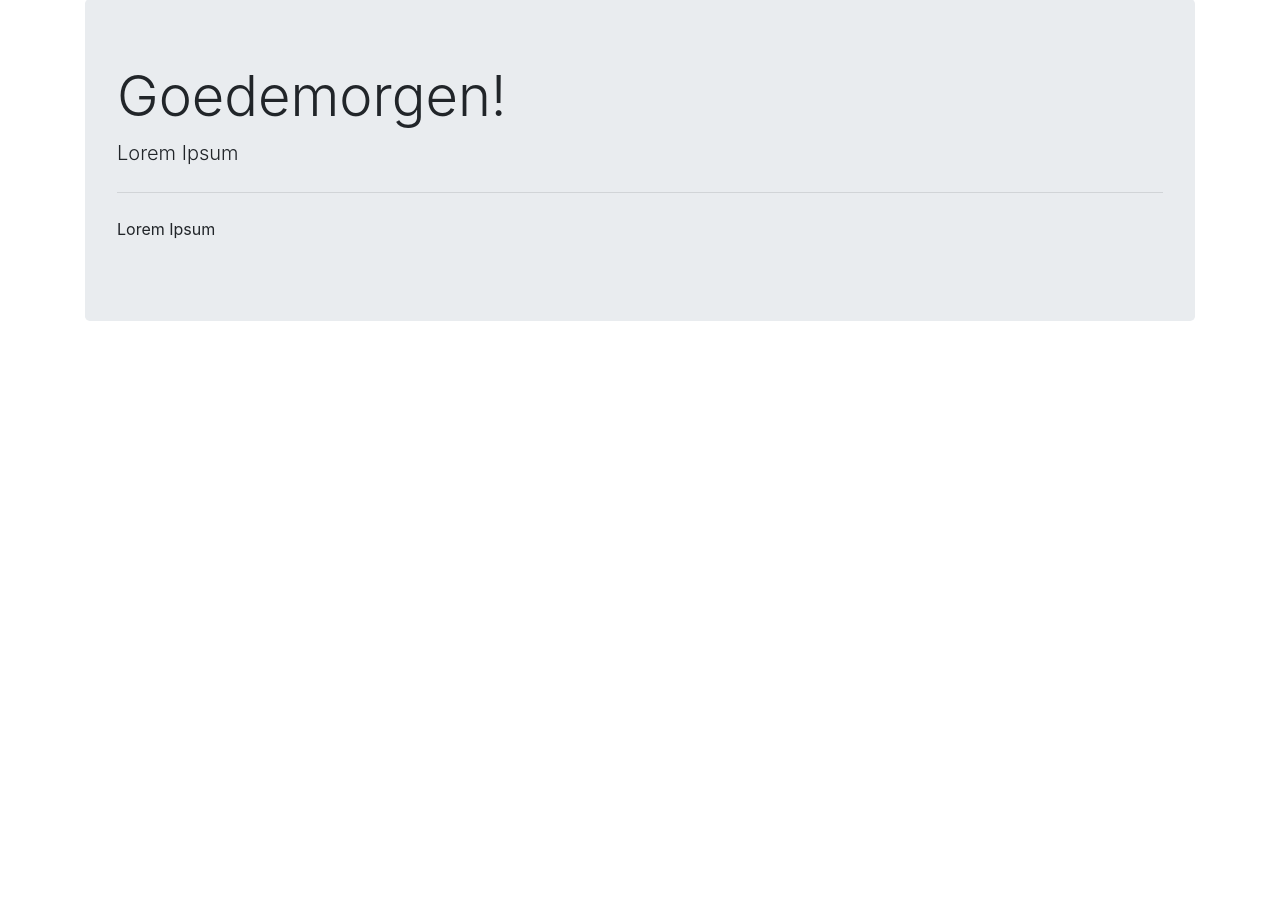
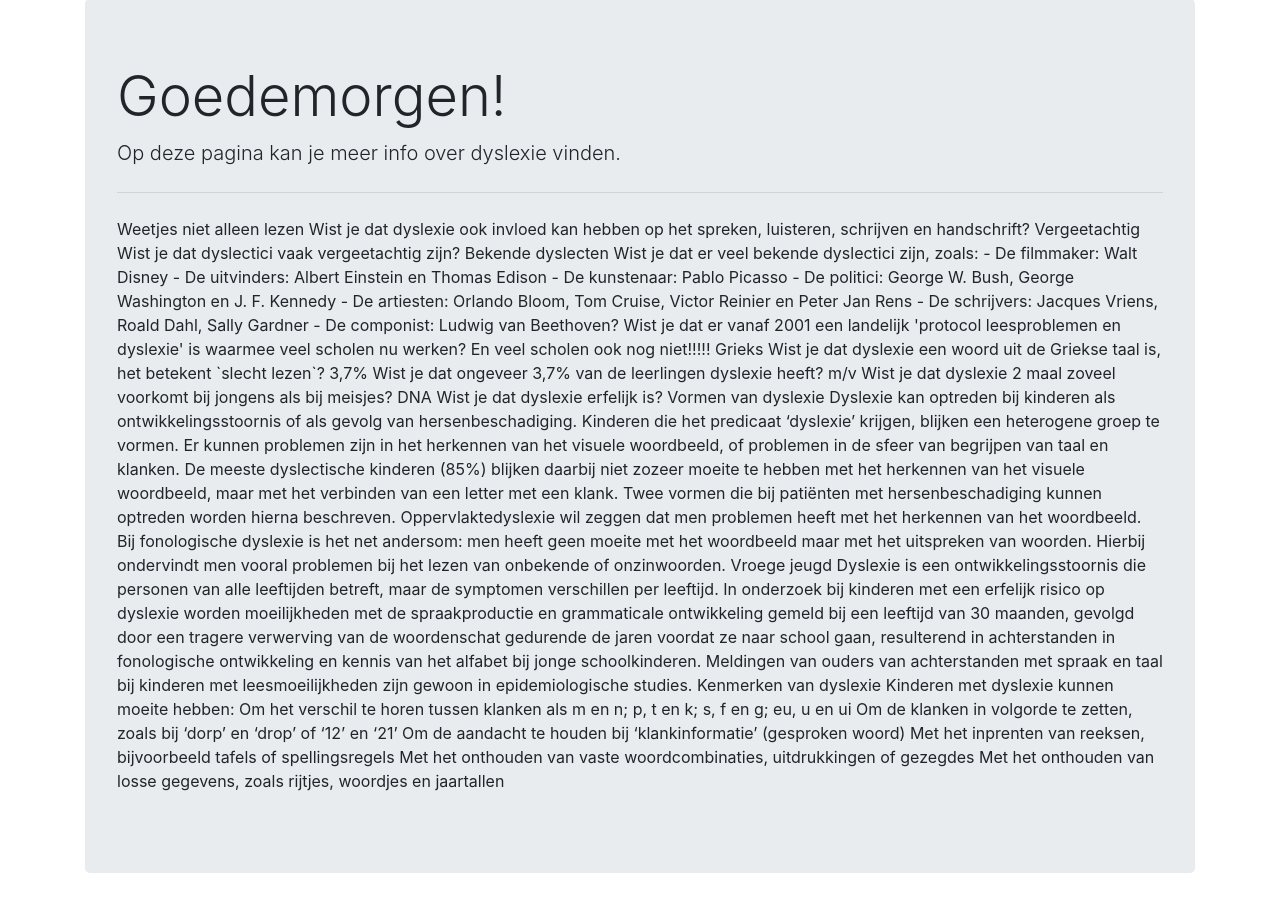
Before and after one commit to dyslexiehulp/project3, a PHP site: page /info.php in a window 1280 px wide. Shown: the part 327-1232 px from the top of the page. Before the commit the page ends 648 px from the top, so only its background shows below. Run offline with PHP 8.4, Linux system fonts and the light colour scheme; grey boxes are pictures that could not be loaded.

Commit message:
idk
info

```diff
--- a/info.php
+++ b/info.php
@@ -22,9 +22,50 @@
           <div class="col-12">
             <div class="jumbotron">
               <h1 class="display-4">Goedemorgen!</h1>
-              <p class="lead">Lorem Ipsum</p>
+              <p class="lead">Op deze pagina kan je meer info over dyslexie vinden.</p>
               <hr class="my-4">
-              <p>Lorem Ipsum</p>
+              <p>
+Weetjes
+niet alleen lezen
+Wist je dat dyslexie ook invloed kan hebben op het spreken, luisteren, schrijven en handschrift?
+Vergeetachtig
+Wist je dat dyslectici vaak vergeetachtig zijn?
+Bekende dyslecten
+Wist je dat er veel bekende dyslectici zijn, zoals:
+- De filmmaker: Walt Disney
+- De uitvinders: Albert Einstein en Thomas Edison
+- De kunstenaar: Pablo Picasso
+- De politici: George W. Bush, George Washington en J. F. Kennedy
+- De artiesten: Orlando Bloom, Tom Cruise, Victor Reinier en Peter Jan Rens
+- De schrijvers: Jacques Vriens, Roald Dahl, Sally Gardner
+- De componist: Ludwig van Beethoven?
+Wist je dat er vanaf 2001 een landelijk 'protocol leesproblemen en dyslexie' is waarmee veel scholen nu werken? En veel scholen ook nog niet!!!!!
+Grieks
+Wist je dat dyslexie een woord uit de Griekse taal is, het betekent `slecht lezen`?
+3,7%
+Wist je dat ongeveer 3,7% van de leerlingen dyslexie heeft?
+m/v
+Wist je dat dyslexie 2 maal zoveel voorkomt bij jongens als bij meisjes?
+DNA
+Wist je dat dyslexie erfelijk is?
+
+Vormen van dyslexie
+Dyslexie kan optreden bij kinderen als ontwikkelingsstoornis of als gevolg van hersenbeschadiging. Kinderen die het predicaat ‘dyslexie’ krijgen, blijken een heterogene groep te vormen. Er kunnen problemen zijn in het herkennen van het visuele woordbeeld, of problemen in de sfeer van begrijpen van taal en klanken. De meeste dyslectische kinderen (85%) blijken daarbij niet zozeer moeite te hebben met het herkennen van het visuele woordbeeld, maar met het verbinden van een letter met een klank.
+Twee vormen die bij patiënten met hersenbeschadiging kunnen optreden worden hierna beschreven. Oppervlaktedyslexie wil zeggen dat men problemen heeft met het herkennen van het woordbeeld. Bij fonologische dyslexie is het net andersom: men heeft geen moeite met het woordbeeld maar met het uitspreken van woorden. Hierbij ondervindt men vooral problemen bij het lezen van onbekende of onzinwoorden.
+
+Vroege jeugd
+Dyslexie is een ontwikkelingsstoornis die personen van alle leeftijden betreft, maar de symptomen verschillen per leeftijd. In onderzoek bij kinderen met een erfelijk risico op dyslexie worden moeilijkheden met de spraakproductie en grammaticale ontwikkeling gemeld bij een leeftijd van 30 maanden, gevolgd door een tragere verwerving van de woordenschat gedurende de jaren voordat ze naar school gaan, resulterend in achterstanden in fonologische ontwikkeling en kennis van het alfabet bij jonge schoolkinderen. Meldingen van ouders van achterstanden met spraak en taal bij kinderen met leesmoeilijkheden zijn gewoon in epidemiologische studies.
+
+Kenmerken van dyslexie
+Kinderen met dyslexie kunnen moeite hebben:
+Om het verschil te horen tussen klanken als m en n; p, t en k; s, f en g; eu, u en ui
+Om de klanken in volgorde te zetten, zoals bij ‘dorp’ en ‘drop’ of ‘12’ en ‘21’
+Om de aandacht te houden bij ‘klankinformatie’ (gesproken woord)
+Met het inprenten van reeksen, bijvoorbeeld tafels of spellingsregels
+Met het onthouden van vaste woordcombinaties, uitdrukkingen of gezegdes
+Met het onthouden van losse gegevens, zoals rijtjes, woordjes en jaartallen
+
+</p>
             </div>
           </div>
       </div>
```
